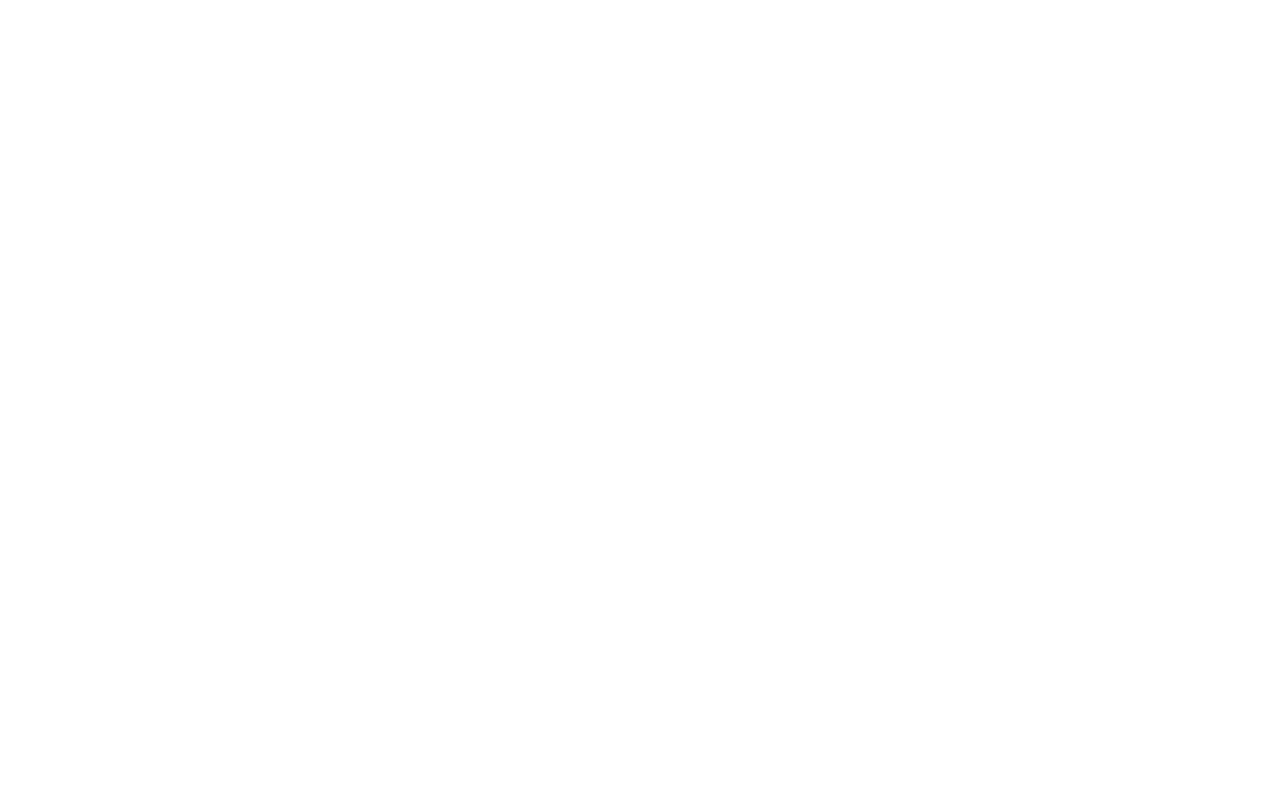
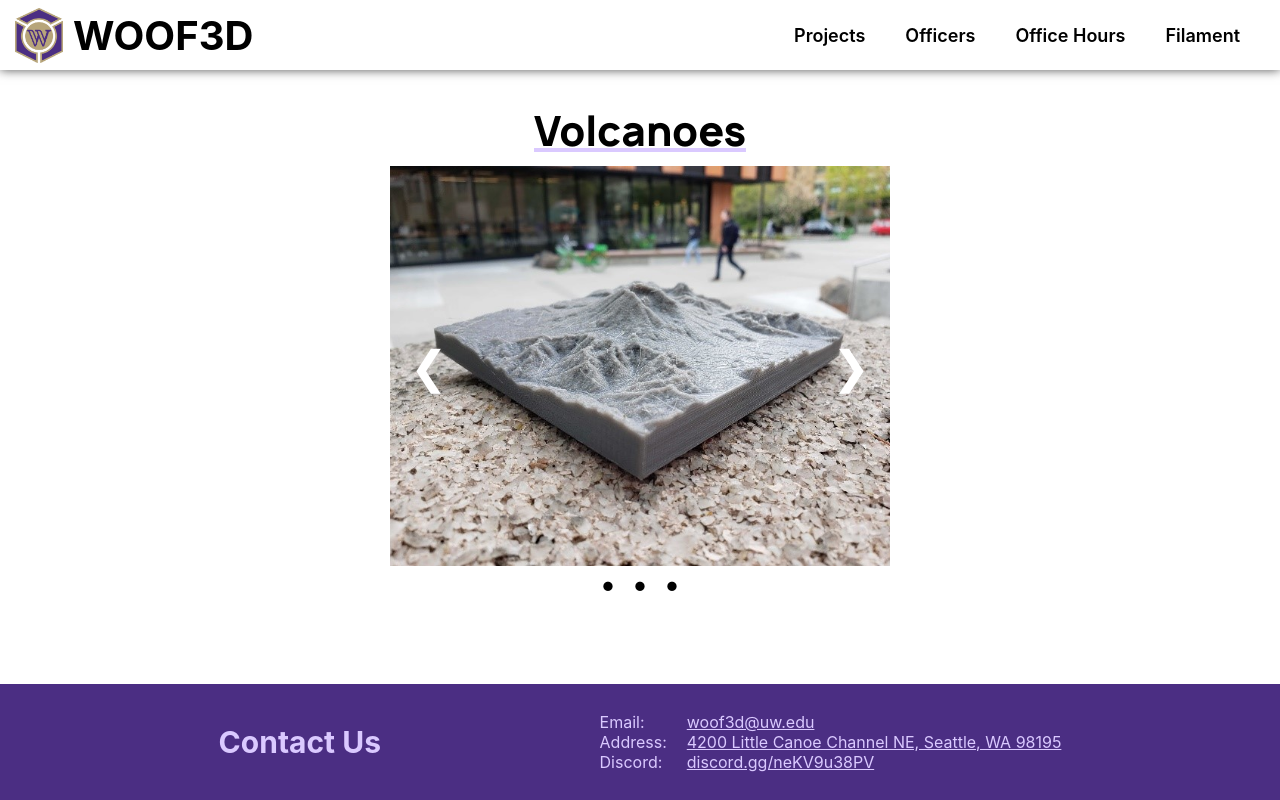
Before and after one commit to woof3dUW/WOOF3D-Website, a React (Create React App) app: page /projects/volcanoes in a window 1280 px wide. Before the commit this address had no page. Built offline with nearby package versions, Linux system fonts and the light colour scheme.

Commit message:
Added a custom slideshow for the invididual projects page.

```diff
--- a/src/App.js
+++ b/src/App.js
@@ -1,5 +1,4 @@
 import React from 'react';
-//import HomePage from './pages/HomePage.js';
 import './App.css';
 import { Routes } from './Routes.js';
 
--- a/src/Routes.js
+++ b/src/Routes.js
@@ -5,6 +5,7 @@
 import { OfficeHoursPage } from "./pages/OfficeHoursPage";
 import { FilamentPage } from "./pages/FilamentPage";
 import { ErrorPage } from "./pages/ErrorPage";
+import { VolcanoesPage } from './pages/VolcanoesPage';
 
 export const Routes = () => {
     return (
@@ -12,6 +13,7 @@
             <Switch>
                 <Route path="/" element={<HomePage/>}/>
                 <Route path="/projects" element={<ProjectsPage/>}/>
+                <Route path="/projects/volcanoes" element={<VolcanoesPage/>}/>
                 <Route path="/officers" element={<OfficersPage/>}/>
                 <Route path="/officehours" element={<OfficeHoursPage/>}/>
                 <Route path="/filament" element={<FilamentPage/>}/>
--- a/src/components/Header.css
+++ b/src/components/Header.css
@@ -25,6 +25,7 @@
 
 .HeaderImg {
     height: 55px;
+    margin-right: 10px;
 }
 
 .HeaderText {
--- a/src/components/Header.js
+++ b/src/components/Header.js
@@ -1,11 +1,12 @@
 import { Link } from "react-router-dom";
 import "./Header.css";
+import logo from "./woof3dlogo.png"
 
 export const Header = () => {
     return (
         <>
         <header className="Header">
-            <Link className="HeaderText" to="/"><div className="HomeButton"><img className="HeaderImg" src="woof3dlogo.png" alt="WOOF3D Logo"/>WOOF3D</div></Link>
+            <Link className="HeaderText" to="/"><div className="HomeButton"><img className="HeaderImg" src={logo} alt="WOOF3D Logo"/>WOOF3D</div></Link>
             <div className="Navbar">
                 <Link className="NavItem" to="/projects">Projects</Link>
                 <Link className="NavItem" to="/officers">Officers</Link>
--- /dev/null
+++ b/src/components/ImageSlider.css
@@ -0,0 +1,52 @@
+.Slide {
+    width: 100%;
+    height: 100%;
+    background-position: center;
+    background-size: cover;
+    transition: background-image 0.5s ease-in-out;
+}
+
+.Slider {
+    height: 100%;
+    position: relative;
+}
+
+.Arrow {
+    position: absolute;
+    top: 50%;
+    transform: translate(0, -50%);
+    font-size: 45px;
+    color: white;
+    z-index: 1;
+    cursor: pointer;
+}
+
+.Left {
+    left: 20px;
+}
+
+.Right {
+    right: 20px;
+}
+
+.Unselectable {
+    -moz-user-select: -moz-none;
+    -khtml-user-select: none;
+    -webkit-user-select: none;
+    -ms-user-select: none;
+    user-select: none;
+}
+
+.DotContainer {
+    display: flex;
+    justify-content: center;
+    margin-top: 0px;
+}
+
+.Dot {
+    margin: 10px;
+    margin-top: 0px;
+    cursor: pointer;
+    font-size: 30px;
+    font-weight: 900;
+}
--- /dev/null
+++ b/src/components/ImageSlider.js
@@ -0,0 +1,37 @@
+import { useState } from "react";
+import "./ImageSlider.css";
+
+export const ImageSlider = ({slides}) => {
+    const [currentIndex, setCurrentIndex] = useState(0);
+
+    const slideBackground = {
+        backgroundImage: `url(${slides[currentIndex].url})`
+    }
+
+    const prevSlide = () => {
+        const isFirstSlide = currentIndex === 0;
+        const newIndex = isFirstSlide ? slides.length - 1 : currentIndex - 1;
+        setCurrentIndex(newIndex);
+    }
+
+    const nextSlide = () => {
+        const isLastSlide = currentIndex === slides.length - 1;
+        const newIndex = isLastSlide ? 0 : currentIndex + 1;
+        setCurrentIndex(newIndex);
+    }
+
+    const goToSlide = (index) => {
+        setCurrentIndex(index);
+    }
+
+    return <div className="Slider">
+        <div className="Arrow Left Unselectable" onClick={prevSlide}>&#10094;</div>
+        <div className="Arrow Right Unselectable" onClick={nextSlide}>&#10095;</div>
+        <div className="Slide" style={slideBackground}></div>
+        <div className="DotContainer">
+            {slides.map((slide, slideIndex) => (
+                <div key={slideIndex} className="Dot Unselectable" onClick={() => goToSlide(slideIndex)}>•</div>
+            ))}
+        </div>
+    </div>
+}
--- a/src/pages/OfficersPage.js
+++ b/src/pages/OfficersPage.js
@@ -12,7 +12,7 @@
             <main className="MainContent">
                 <h1 className="Head Center">Meet Our Officers</h1>
                 <div className="Row">
-                    <div className="OfficerSection">
+                    <div className="RowSection">
                         <img className="Portrait" src={vash} alt="Vash Portrait"/>
                         <div className="Name">Vash Mavrinac</div>
                         <div className="Role">Software Technical Lead</div>
@@ -20,7 +20,7 @@
                             I especially enjoy the artistic aspect of 3D printing, such as making figures or swords. I hope to see you at the club!
                         </p>
                     </div>
-                    <div className="OfficerSection">
+                    <div className="RowSection">
                         <img className="Portrait" src={joshua} alt="Joshua Portrait"/>
                         <div className="Name">Joshua Levin</div>
                         <div className="Role">Education Co-Lead</div>
--- a/src/pages/Page.css
+++ b/src/pages/Page.css
@@ -164,7 +164,7 @@
     margin-top: 10px;
 }
 
-.OfficerSection {
+.RowSection {
     width: 400px;
     margin-left: 50px;
     margin-right: 50px;
@@ -182,3 +182,9 @@
     font-family: 'Manrope';
     font-style: italic;
 }
+
+.SliderContainer {
+    width: 500px;
+    height: 400px;
+    margin: 0 auto;
+}
--- a/src/pages/ProjectsPage.js
+++ b/src/pages/ProjectsPage.js
@@ -1,14 +1,24 @@
 
 import { Header } from "../components/Header";
+import { Footer } from "../components/Footer";
+import { Link } from "react-router-dom";
+import "./Page.css";
+import volcano from "./volcano.jpg";
 
 export const ProjectsPage = () => {
     return (
-        <div>
+        <div className="Container">
             <Header/>
-            <main style={{marginTop: "100px"}}>
-                <h1>Projects</h1>
-                <p>Here are some past projects...</p>
+            <main className="MainContent">
+                <h1 className="Head Center">Past Projects</h1>
+                <div className="Row">
+                    <div className="RowSection">
+                        <img className="Portrait" src={volcano} alt="3D Printed Volcano"/>
+                        <Link className="Name" to="/projects/volcanoes">Volcanoes</Link>
+                    </div>
+                </div>
             </main>
+            <Footer/>
         </div>
     );
 }
--- /dev/null
+++ b/src/pages/VolcanoesPage.js
@@ -0,0 +1,30 @@
+import { Header } from "../components/Header";
+import { Footer } from "../components/Footer";
+import "./Page.css";
+import volcano from "./volcano.jpg"
+import volcano2 from "./vash.jpg"
+import volcano3 from "./joshua.jpg"
+import { ImageSlider } from "../components/ImageSlider";
+
+
+export const VolcanoesPage = () => {
+    const slides = [
+        {url: volcano, title: "volcano"},
+        {url: volcano2, title: "volcano2"},
+        {url: volcano3, title: "volcano3"}
+    ];
+
+    return (
+        <div className="Container">
+            <Header/>
+            <main className="MainContent">
+                <h1 className="Head Center">Volcanoes</h1>
+                <div className="SliderContainer">
+                    <ImageSlider slides={slides}/>
+                </div>
+
+            </main>
+            <Footer/>
+        </div>
+    )
+}
```
Also changed, not shown: src/pages/volcano.jpg (added), 1 other file (tests, documents, lock files or other folders).
